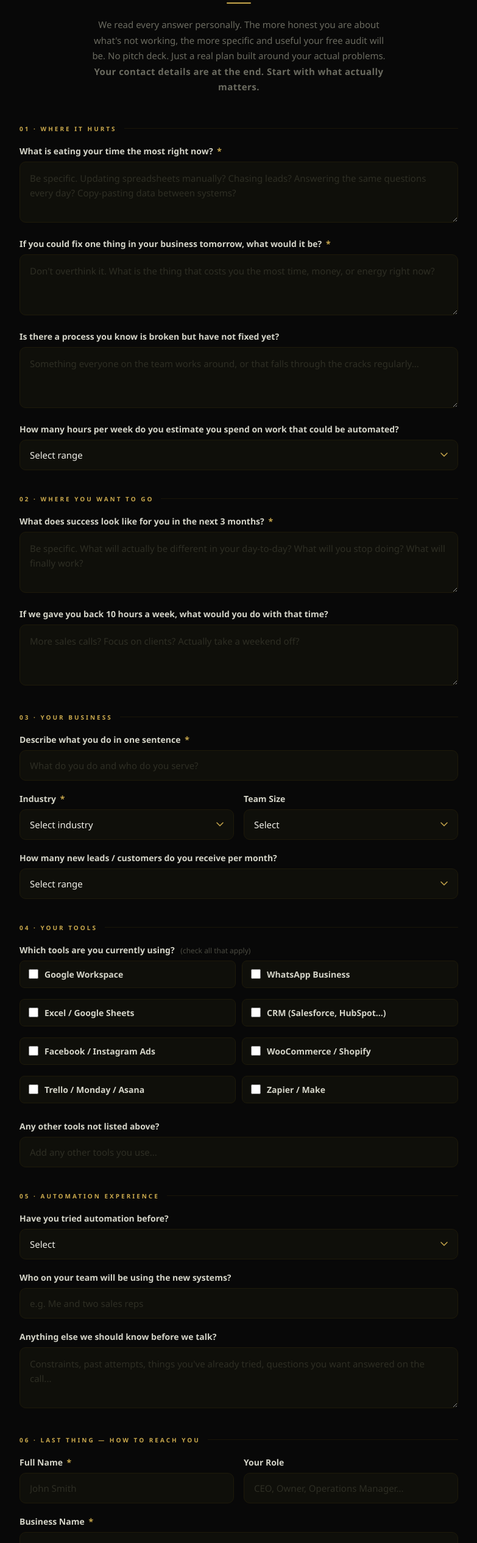
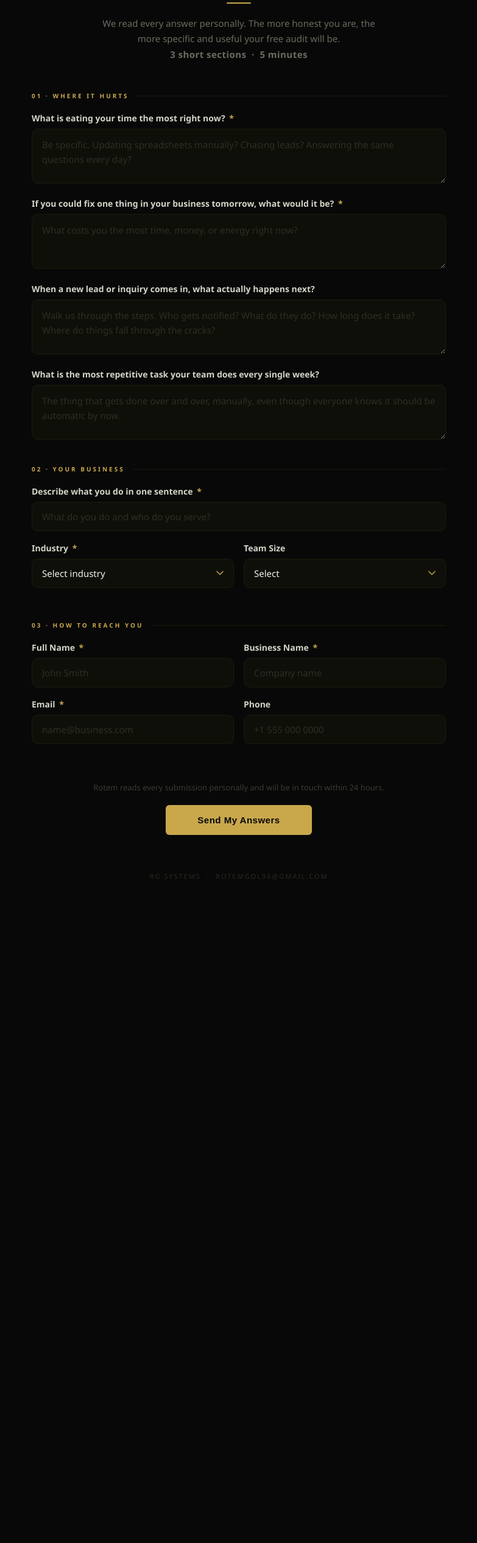
Before and after one commit to Rotem-golan/rg-systems-website, a plain HTML site: page discovery-form.html in a window 1280 px wide. Shown: the part 270-2800 px from the top of the page at 61% size, without its empty margins (248-1031 px from the left). After the commit the page ends 1794 px from the top, so only its background shows below. Drawn offline with Linux system fonts and the light colour scheme.

Commit message:
Improve website UI: SVG icons, shorter audit form, light mode, brand-compliant buttons
- Replace emoji icons in What We Build with gold SVG icons (envelope, calendar, users, bar chart, chip)
- Shorten audit form from 6 sections to 3; add 2 new pain-point questions (lead intake flow, repetitive tasks)
- Add light/dark toggle to audit form; reads shared rg-theme localStorage key
- Skip intro video when navigating back from audit form to homepage
- Remove all em dashes from website and form copy
- Fix buttons to match brand guidelines: 6px radius, weight 700, Button Gold (#5C4A0E) + white text in light mode, cream-dark ghost border

Co-Authored-By: Claude Sonnet 4.6 <noreply@anthropic.com>

```diff
--- a/discovery-form.html
+++ b/discovery-form.html
@@ -1,5 +1,5 @@
 <!DOCTYPE html>
-<html lang="en" dir="ltr">
+<html lang="en" dir="ltr" data-theme="dark">
 <head>
   <meta charset="UTF-8" />
   <meta name="viewport" content="width=device-width, initial-scale=1.0" />
@@ -7,18 +7,93 @@
   <style>
     * { box-sizing: border-box; margin: 0; padding: 0; }
 
+    /* ---- Theme variables ---- */
+    :root {
+      --f-bg:          #080808;
+      --f-text:        #f0efe8;
+      --f-muted:       #6b6b60;
+      --f-label:       #d4d4c8;
+      --f-input-bg:    #0f0f0a;
+      --f-border:      #1e1a0a;
+      --f-placeholder: #2e2e24;
+      --f-line:        #1a1608;
+      --f-cb-hover:    #141208;
+      --f-note:        #3a3a30;
+      --f-footer:      #2a2a20;
+      --f-back:        #6b6b60;
+      --f-err-bg:      #150a0a;
+      --f-err-border:  #8a3030;
+      --f-err-text:    #c06060;
+      --gold:          #c9a84c;
+    }
+
+    [data-theme="light"] {
+      --f-bg:          #f2efe6;
+      --f-text:        #1a1a14;
+      --f-muted:       #6b6660;
+      --f-label:       #2a2a24;
+      --f-input-bg:    #ffffff;
+      --f-border:      #d4d0c4;
+      --f-placeholder: #aaa898;
+      --f-line:        #d4d0c4;
+      --f-cb-hover:    #f5f3ed;
+      --f-note:        #8a8870;
+      --f-footer:      #9a9880;
+      --f-back:        #8a8870;
+      --f-err-bg:      #fef2f2;
+      --f-err-border:  #c06060;
+      --f-err-text:    #8a3030;
+    }
+
     body {
       font-family: 'Segoe UI', 'Arial', sans-serif;
-      background: #080808;
-      color: #f0efe8;
+      background: var(--f-bg);
+      color: var(--f-text);
       min-height: 100vh;
       padding: 40px 20px 80px;
+      transition: background 0.25s, color 0.25s;
     }
 
-    .container {
-      max-width: 720px;
-      margin: 0 auto;
+    .container { max-width: 680px; margin: 0 auto; }
+
+    /* Top bar: back link + theme toggle */
+    .top-bar {
+      display: flex;
+      align-items: center;
+      justify-content: space-between;
+      margin-bottom: 36px;
     }
+
+    .back-link {
+      display: inline-flex;
+      align-items: center;
+      gap: 7px;
+      font-size: 13px;
+      font-weight: 600;
+      color: var(--f-back);
+      text-decoration: none;
+      transition: color 0.2s;
+    }
+    .back-link:hover { color: var(--gold); }
+    .back-link svg { flex-shrink: 0; }
+
+    .theme-toggle {
+      background: none;
+      border: 1px solid var(--f-border);
+      border-radius: 8px;
+      padding: 7px 10px;
+      cursor: pointer;
+      color: var(--f-muted);
+      display: flex;
+      align-items: center;
+      transition: border-color 0.2s, color 0.2s;
+    }
+    .theme-toggle:hover { border-color: var(--gold); color: var(--gold); }
+
+    [data-theme="dark"]  .icon-sun  { display: block; }
+    [data-theme="dark"]  .icon-moon { display: none; }
+    [data-theme="light"] .icon-sun  { display: none; }
+    [data-theme="light"] .icon-moon { display: block; }
 
     /* Header */
     .header {
@@ -31,91 +106,72 @@
       display: flex;
       justify-content: center;
     }
-    .logo img {
-      height: 90px;
-      width: auto;
-    }
+    .logo img { height: 80px; width: auto; }
 
     .header h1 {
-      font-size: 34px;
+      font-size: 32px;
       font-weight: 700;
-      color: #ffffff;
+      color: var(--f-text);
       margin-bottom: 12px;
       line-height: 1.3;
     }
 
     .header p {
       font-size: 15px;
-      color: #6b6b60;
+      color: var(--f-muted);
       line-height: 1.7;
-      max-width: 500px;
+      max-width: 480px;
       margin: 0 auto;
     }
 
     .divider {
       width: 40px;
       height: 2px;
-      background: #c9a84c;
-      margin: 22px auto;
+      background: var(--gold);
+      margin: 20px auto;
       border-radius: 1px;
     }
 
     .header-note {
-      margin-top: 18px;
+      margin-top: 16px;
       font-size: 12px;
       font-weight: 600;
-      color: #c9a84c;
+      color: var(--gold);
       letter-spacing: 0.03em;
     }
 
     /* Section */
-    .section {
-      margin-bottom: 40px;
-    }
+    .section { margin-bottom: 36px; }
 
     .section-label {
       font-size: 10px;
       font-weight: 700;
       letter-spacing: 3px;
       text-transform: uppercase;
-      color: #c9a84c;
+      color: var(--gold);
       margin-bottom: 20px;
       display: flex;
       align-items: center;
       gap: 12px;
     }
-
     .section-label::after {
       content: '';
       flex: 1;
       height: 1px;
-      background: #1a1608;
+      background: var(--f-line);
     }
 
     /* Field */
-    .field {
-      margin-bottom: 20px;
-    }
+    .field { margin-bottom: 18px; }
 
     label {
       display: block;
       font-size: 14px;
       font-weight: 600;
-      color: #d4d4c8;
+      color: var(--f-label);
       margin-bottom: 8px;
     }
-
-    label .required {
-      color: #c9a84c;
-      margin-left: 3px;
-    }
-
-    label .hint {
-      font-weight: 400;
-      color: #4a4a40;
-      font-size: 12px;
-      margin-left: 6px;
-    }
+    label .required { color: var(--gold); margin-left: 3px; }
 
     input[type="text"],
     input[type="email"],
@@ -123,31 +179,26 @@
     select,
     textarea {
       width: 100%;
-      background: #0f0f0a;
-      border: 1px solid #1e1a0a;
+      background: var(--f-input-bg);
+      border: 1px solid var(--f-border);
       border-radius: 10px;
-      padding: 14px 16px;
+      padding: 13px 16px;
       font-size: 15px;
-      color: #f0efe8;
+      color: var(--f-text);
       font-family: inherit;
-      transition: border-color 0.2s, box-shadow 0.2s;
+      transition: border-color 0.2s, box-shadow 0.2s, background 0.25s, color 0.25s;
       outline: none;
       direction: ltr;
     }
-
     input[type="text"]:focus,
     input[type="email"]:focus,
     input[type="tel"]:focus,
     select:focus,
     textarea:focus {
-      border-color: #c9a84c;
+      border-color: var(--gold);
       box-shadow: 0 0 0 3px rgba(201, 168, 76, 0.12);
     }
-
-    input::placeholder,
-    textarea::placeholder {
-      color: #2e2e24;
-    }
+    input::placeholder, textarea::placeholder { color: var(--f-placeholder); }
 
     select {
       appearance: none;
@@ -157,50 +208,7 @@
       background-position: right 16px center;
       padding-right: 40px;
     }
-
-    textarea {
-      resize: vertical;
-      min-height: 100px;
-      line-height: 1.6;
-    }
-
-    /* Checkboxes */
-    .checkbox-grid {
-      display: grid;
-      grid-template-columns: 1fr 1fr;
-      gap: 10px;
-    }
-
-    .checkbox-item {
-      display: flex;
-      align-items: center;
-      gap: 10px;
-      background: #0f0f0a;
-      border: 1px solid #1e1a0a;
-      border-radius: 8px;
-      padding: 12px 14px;
-      cursor: pointer;
-      transition: border-color 0.2s, background 0.2s;
-      user-select: none;
-    }
-
-    .checkbox-item:hover {
-      border-color: #c9a84c;
-      background: #141208;
-    }
-
-    .checkbox-item input[type="checkbox"] {
-      width: 16px;
-      height: 16px;
-      accent-color: #c9a84c;
-      cursor: pointer;
-      flex-shrink: 0;
-    }
-
-    .checkbox-item span {
-      font-size: 14px;
-      color: #d4d4c8;
-    }
+    textarea { resize: vertical; min-height: 90px; line-height: 1.6; }
 
     /* Two-col row */
     .row-2 {
@@ -211,44 +219,36 @@
 
     /* Submit */
     .submit-section {
-      margin-top: 48px;
+      margin-top: 44px;
       text-align: center;
     }
-
     .submit-note {
       font-size: 13px;
-      color: #3a3a30;
+      color: var(--f-note);
       margin-bottom: 20px;
     }
-
     button[type="submit"] {
-      background: #c9a84c;
+      background: var(--gold);
       color: #080808;
       border: none;
-      border-radius: 10px;
+      border-radius: 6px;
       padding: 16px 52px;
       font-size: 15px;
-      font-weight: 800;
+      font-weight: 700;
       cursor: pointer;
       transition: background 0.2s, transform 0.1s;
       letter-spacing: 0.5px;
     }
-
-    button[type="submit"]:hover {
-      background: #e8c96a;
-      transform: translateY(-1px);
-    }
-
-    button[type="submit"]:active {
-      transform: translateY(0);
-    }
-
+    button[type="submit"]:hover  { background: #e8c96a; transform: translateY(-1px); }
+    button[type="submit"]:active { transform: translateY(0); }
     button[type="submit"]:disabled {
-      background: #2a2010;
-      color: #5a5040;
+      background: var(--f-border);
+      color: var(--f-muted);
       cursor: not-allowed;
       transform: none;
     }
+    [data-theme="light"] button[type="submit"] { background: #5C4A0E; color: #ffffff; }
+    [data-theme="light"] button[type="submit"]:hover { background: #4a3a08; }
 
     /* Success */
     .success-screen {
@@ -256,71 +256,40 @@
       text-align: center;
       padding: 60px 20px;
     }
-
     .success-icon {
-      width: 64px;
-      height: 64px;
-      border: 2px solid #c9a84c;
+      width: 64px; height: 64px;
+      border: 2px solid var(--gold);
       border-radius: 50%;
-      display: flex;
-      align-items: center;
-      justify-content: center;
+      display: flex; align-items: center; justify-content: center;
       margin: 0 auto 24px;
-      font-size: 28px;
-      color: #c9a84c;
+      font-size: 28px; color: var(--gold);
     }
-
-    .success-screen h2 {
-      font-size: 26px;
-      font-weight: 700;
-      color: #fff;
-      margin-bottom: 12px;
-    }
-
-    .success-screen p {
-      color: #6b6b60;
-      font-size: 16px;
-      line-height: 1.7;
-    }
+    .success-screen h2 { font-size: 26px; font-weight: 700; color: var(--f-text); margin-bottom: 12px; }
+    .success-screen p  { color: var(--f-muted); font-size: 16px; line-height: 1.7; }
 
     /* Error */
     .error-msg {
       display: none;
-      background: #150a0a;
-      border: 1px solid #8a3030;
+      background: var(--f-err-bg);
+      border: 1px solid var(--f-err-border);
       border-radius: 8px;
       padding: 12px 16px;
-      color: #c06060;
+      color: var(--f-err-text);
       font-size: 13px;
       margin-top: 12px;
     }
-
-    .back-link {
-      display: inline-flex;
-      align-items: center;
-      gap: 7px;
-      font-size: 13px;
-      font-weight: 600;
-      color: #6b6b60;
-      text-decoration: none;
-      margin-bottom: 36px;
-      transition: color 0.2s;
-    }
-    .back-link:hover { color: #c9a84c; }
-    .back-link svg { flex-shrink: 0; }
 
     .footer {
       text-align: center;
       margin-top: 60px;
       font-size: 11px;
-      color: #2a2a20;
+      color: var(--f-footer);
       letter-spacing: 2px;
       text-transform: uppercase;
     }
 
     @media (max-width: 600px) {
       .row-2 { grid-template-columns: 1fr; }
-      .checkbox-grid { grid-template-columns: 1fr; }
       .header h1 { font-size: 26px; }
     }
   </style>
@@ -328,70 +297,63 @@
 <body>
   <div class="container">
 
+    <div class="top-bar">
       <a href="index.html" class="back-link">
         <svg width="16" height="16" viewBox="0 0 24 24" fill="none" stroke="currentColor" stroke-width="2" stroke-linecap="round" stroke-linejoin="round"><polyline points="15 18 9 12 15 6"/></svg>
         Back to RG Systems
       </a>
+      <button class="theme-toggle" id="theme-toggle" aria-label="Toggle light/dark mode">
+        <svg class="icon-sun" width="16" height="16" viewBox="0 0 24 24" fill="none" stroke="currentColor" stroke-width="2" stroke-linecap="round" stroke-linejoin="round" aria-hidden="true">
+          <circle cx="12" cy="12" r="5"/>
+          <line x1="12" y1="1" x2="12" y2="3"/><line x1="12" y1="21" x2="12" y2="23"/>
+          <line x1="4.22" y1="4.22" x2="5.64" y2="5.64"/><line x1="18.36" y1="18.36" x2="19.78" y2="19.78"/>
+          <line x1="1" y1="12" x2="3" y2="12"/><line x1="21" y1="12" x2="23" y2="12"/>
+          <line x1="4.22" y1="19.78" x2="5.64" y2="18.36"/><line x1="18.36" y1="5.64" x2="19.78" y2="4.22"/>
+        </svg>
+        <svg class="icon-moon" width="16" height="16" viewBox="0 0 24 24" fill="none" stroke="currentColor" stroke-width="2" stroke-linecap="round" stroke-linejoin="round" aria-hidden="true">
+          <path d="M21 12.79A9 9 0 1 1 11.21 3 7 7 0 0 0 21 12.79z"/>
+        </svg>
+      </button>
+    </div>
 
     <div class="header">
       <div class="logo"><img src="assets/logo.png" alt="RG Systems"></div>
       <h1>Tell us what's broken.</h1>
       <div class="divider"></div>
-      <p>We read every answer personally. The more honest you are about what's not working, the more specific and useful your free audit will be. No pitch deck. Just a real plan built around your actual problems.</p>
-      <p class="header-note">Your contact details are at the end. Start with what actually matters.</p>
+      <p>We read every answer personally. The more honest you are, the more specific and useful your free audit will be.</p>
+      <p class="header-note">3 short sections &nbsp;·&nbsp; 5 minutes</p>
     </div>
 
     <form id="discoveryForm">
 
-      <!-- Section 1: Pain first -->
+      <!-- Section 1: Pain -->
       <div class="section">
         <div class="section-label">01 · Where It Hurts</div>
 
         <div class="field">
           <label>What is eating your time the most right now? <span class="required">*</span></label>
-          <textarea name="time_sink" placeholder="Be specific. Updating spreadsheets manually? Chasing leads? Answering the same questions every day? Copy-pasting data between systems?" required></textarea>
+          <textarea name="time_sink" placeholder="Be specific. Updating spreadsheets manually? Chasing leads? Answering the same questions every day?" required></textarea>
         </div>
 
         <div class="field">
           <label>If you could fix one thing in your business tomorrow, what would it be? <span class="required">*</span></label>
-          <textarea name="biggest_frustration" placeholder="Don't overthink it. What is the thing that costs you the most time, money, or energy right now?" required></textarea>
+          <textarea name="biggest_frustration" placeholder="What costs you the most time, money, or energy right now?" required></textarea>
         </div>
 
         <div class="field">
-          <label>Is there a process you know is broken but have not fixed yet?</label>
-          <textarea name="broken_process" placeholder="Something everyone on the team works around, or that falls through the cracks regularly..."></textarea>
+          <label>When a new lead or inquiry comes in, what actually happens next?</label>
+          <textarea name="lead_process" placeholder="Walk us through the steps. Who gets notified? What do they do? How long does it take? Where do things fall through the cracks?"></textarea>
         </div>
 
         <div class="field">
-          <label>How many hours per week do you estimate you spend on work that could be automated?</label>
-          <select name="manual_hours_weekly">
-            <option value="" disabled selected>Select range</option>
-            <option value="1-3">1 to 3 hours</option>
-            <option value="3-7">3 to 7 hours</option>
-            <option value="7-15">7 to 15 hours</option>
-            <option value="15+">15+ hours — way too many</option>
-          </select>
+          <label>What is the most repetitive task your team does every single week?</label>
+          <textarea name="repetitive_task" placeholder="The thing that gets done over and over, manually, even though everyone knows it should be automatic by now."></textarea>
         </div>
       </div>
 
-      <!-- Section 2: Aspirations -->
+      <!-- Section 2: Business context -->
       <div class="section">
-        <div class="section-label">02 · Where You Want to Go</div>
-
-        <div class="field">
-          <label>What does success look like for you in the next 3 months? <span class="required">*</span></label>
-          <textarea name="success_definition" placeholder="Be specific. What will actually be different in your day-to-day? What will you stop doing? What will finally work?" required></textarea>
-        </div>
-
-        <div class="field">
-          <label>If we gave you back 10 hours a week, what would you do with that time?</label>
-          <textarea name="time_investment" placeholder="More sales calls? Focus on clients? Actually take a weekend off?"></textarea>
-        </div>
-      </div>
-
-      <!-- Section 3: Business context -->
-      <div class="section">
-        <div class="section-label">03 · Your Business</div>
+        <div class="section-label">02 · Your Business</div>
 
         <div class="field">
           <label>Describe what you do in one sentence <span class="required">*</span></label>
@@ -428,97 +390,11 @@
             </select>
           </div>
         </div>
-
-        <div class="field">
-          <label>How many new leads / customers do you receive per month?</label>
-          <select name="monthly_leads">
-            <option value="" disabled selected>Select range</option>
-            <option value="0-20">Under 20</option>
-            <option value="20-50">20 to 50</option>
-            <option value="50-150">50 to 150</option>
-            <option value="150-500">150 to 500</option>
-            <option value="500+">500+</option>
-          </select>
-        </div>
       </div>
 
-      <!-- Section 4: Tools -->
+      <!-- Section 3: Contact -->
       <div class="section">
-        <div class="section-label">04 · Your Tools</div>
-
-        <div class="field">
-          <label>Which tools are you currently using? <span class="hint">(check all that apply)</span></label>
-          <div class="checkbox-grid">
-            <label class="checkbox-item">
-              <input type="checkbox" name="tools" value="google_workspace" />
-              <span>Google Workspace</span>
-            </label>
-            <label class="checkbox-item">
-              <input type="checkbox" name="tools" value="whatsapp_business" />
-              <span>WhatsApp Business</span>
-            </label>
-            <label class="checkbox-item">
-              <input type="checkbox" name="tools" value="excel_sheets" />
-              <span>Excel / Google Sheets</span>
-            </label>
-            <label class="checkbox-item">
-              <input type="checkbox" name="tools" value="crm" />
-              <span>CRM (Salesforce, HubSpot...)</span>
-            </label>
-            <label class="checkbox-item">
-              <input type="checkbox" name="tools" value="facebook_ads" />
-              <span>Facebook / Instagram Ads</span>
-            </label>
-            <label class="checkbox-item">
-              <input type="checkbox" name="tools" value="woocommerce_shopify" />
-              <span>WooCommerce / Shopify</span>
-            </label>
-            <label class="checkbox-item">
-              <input type="checkbox" name="tools" value="trello_monday" />
-              <span>Trello / Monday / Asana</span>
-            </label>
-            <label class="checkbox-item">
-              <input type="checkbox" name="tools" value="zapier_make" />
-              <span>Zapier / Make</span>
-            </label>
-          </div>
-        </div>
-
-        <div class="field">
-          <label>Any other tools not listed above?</label>
-          <input type="text" name="other_tools" placeholder="Add any other tools you use..." />
-        </div>
-      </div>
-
-      <!-- Section 5: Automation experience -->
-      <div class="section">
-        <div class="section-label">05 · Automation Experience</div>
-
-        <div class="field">
-          <label>Have you tried automation before?</label>
-          <select name="automation_experience">
-            <option value="" disabled selected>Select</option>
-            <option value="never">No, this is completely new to me</option>
-            <option value="basic">Tried something basic (Zapier, IFTTT...)</option>
-            <option value="some">I have a few automations running</option>
-            <option value="advanced">Yes, I have complex systems in place</option>
-          </select>
-        </div>
-
-        <div class="field">
-          <label>Who on your team will be using the new systems?</label>
-          <input type="text" name="system_users" placeholder="e.g. Me and two sales reps" />
-        </div>
-
-        <div class="field">
-          <label>Anything else we should know before we talk?</label>
-          <textarea name="additional_info" placeholder="Constraints, past attempts, things you've already tried, questions you want answered on the call..."></textarea>
-        </div>
-      </div>
-
-      <!-- Section 6: Contact last -->
-      <div class="section">
-        <div class="section-label">06 · Last Thing — How to Reach You</div>
+        <div class="section-label">03 · How to Reach You</div>
 
         <div class="row-2">
           <div class="field">
@@ -526,14 +402,9 @@
             <input type="text" name="full_name" placeholder="John Smith" required />
           </div>
           <div class="field">
-            <label>Your Role</label>
-            <input type="text" name="role" placeholder="CEO, Owner, Operations Manager..." />
-          </div>
-        </div>
-
-        <div class="field">
             <label>Business Name <span class="required">*</span></label>
             <input type="text" name="business_name" placeholder="Company name" required />
+          </div>
         </div>
 
         <div class="row-2">
@@ -550,7 +421,7 @@
 
       <!-- Submit -->
       <div class="submit-section">
-        <p class="submit-note">Rotem reads every submission personally and will be in touch within 24 hours with a specific breakdown for your business.</p>
+        <p class="submit-note">Rotem reads every submission personally and will be in touch within 24 hours.</p>
         <button type="submit" id="submitBtn">Send My Answers</button>
         <div class="error-msg" id="errorMsg">Something went wrong. Please try again or email us directly.</div>
       </div>
@@ -561,41 +432,52 @@
     <div class="success-screen" id="successScreen">
       <div class="success-icon">✓</div>
       <h2>Got it!</h2>
-      <p>Thank you for taking the time to fill this out.<br />Rotem will get back to you within 24 hours with an initial breakdown.</p>
+      <p>Thank you for taking the time to fill this out.<br />Rotem will get back to you within 24 hours.</p>
     </div>
 
     <div class="footer">RG Systems &nbsp;·&nbsp; rotemgol96@gmail.com</div>
   </div>
 
   <script>
+    // ---- Skip intro when navigating back to homepage ----
+    document.querySelector('.back-link').addEventListener('click', () => {
+      sessionStorage.setItem('rg-skip-intro', '1');
+    });
+
+    // ---- Theme ----
+    (function () {
+      const html = document.documentElement;
+      const btn  = document.getElementById('theme-toggle');
+      const saved = localStorage.getItem('rg-theme') || 'dark';
+      html.dataset.theme = saved;
+
+      btn.addEventListener('click', () => {
+        const next = html.dataset.theme === 'dark' ? 'light' : 'dark';
+        html.dataset.theme = next;
+        localStorage.setItem('rg-theme', next);
+      });
+    })();
+
+    // ---- Form submit ----
     const WEBHOOK_URL = 'https://rotemgol.app.n8n.cloud/webhook/98a8380f-3c07-4af1-a46c-391316385a6b';
 
-    document.getElementById('discoveryForm').addEventListener('submit', async function(e) {
+    document.getElementById('discoveryForm').addEventListener('submit', async function (e) {
       e.preventDefault();
 
-      const btn = document.getElementById('submitBtn');
+      const btn      = document.getElementById('submitBtn');
       const errorMsg = document.getElementById('errorMsg');
-      btn.disabled = true;
+      btn.disabled   = true;
       btn.textContent = 'Sending...';
       errorMsg.style.display = 'none';
 
       const formData = new FormData(this);
       const data = {};
-
       for (const [key, value] of formData.entries()) {
-        if (key === 'tools') {
-          if (!data.tools) data.tools = [];
-          data.tools.push(value);
-        } else {
         data[key] = value;
       }
-      }
-
-      if (!data.tools) data.tools = [];
-
-      data.submitted_at = new Date().toISOString();
+      data.submitted_at  = new Date().toISOString();
       data.form_language = 'en';
-      data.form_version = '1.0';
+      data.form_version  = '2.0';
 
       try {
         await fetch(WEBHOOK_URL, {
@@ -611,7 +493,7 @@
       } catch (err) {
         errorMsg.style.display = 'block';
         btn.disabled = false;
-        btn.textContent = 'Submit Discovery Form';
+        btn.textContent = 'Send My Answers';
       }
     });
   </script>
```
Also changed, not shown: css/styles.css (+12 -6 lines), index.html (+7 -7 lines), js/main.js (+9 -0 lines). Lines whose indentation alone changed are shown as unchanged.
